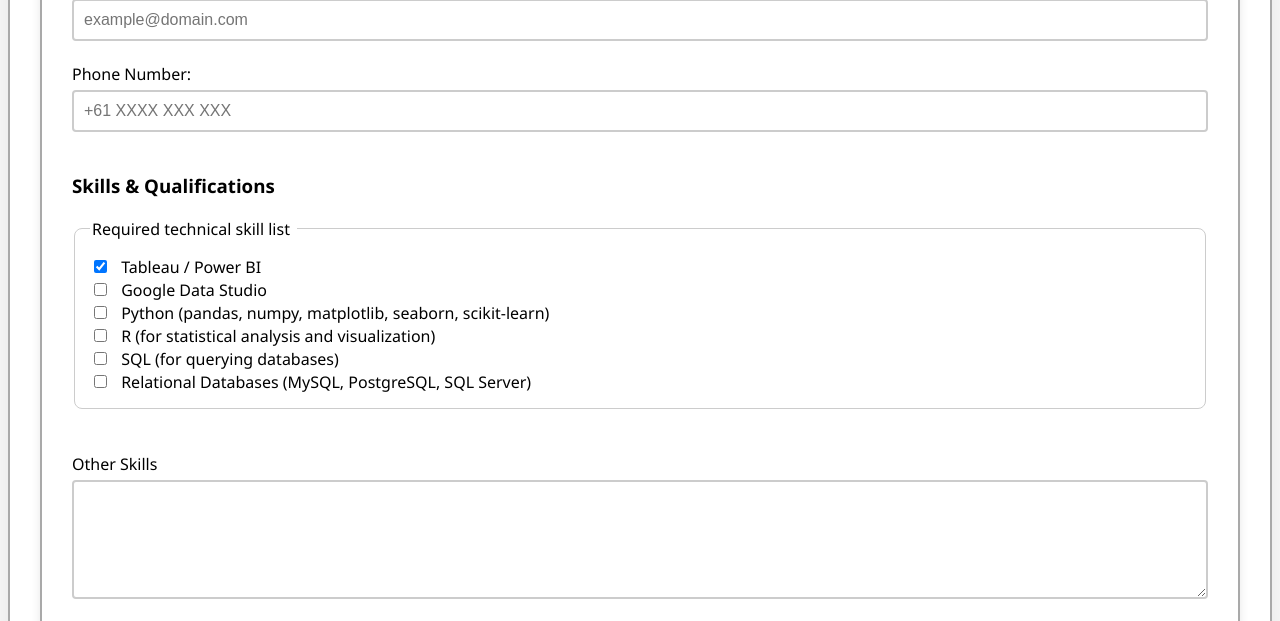
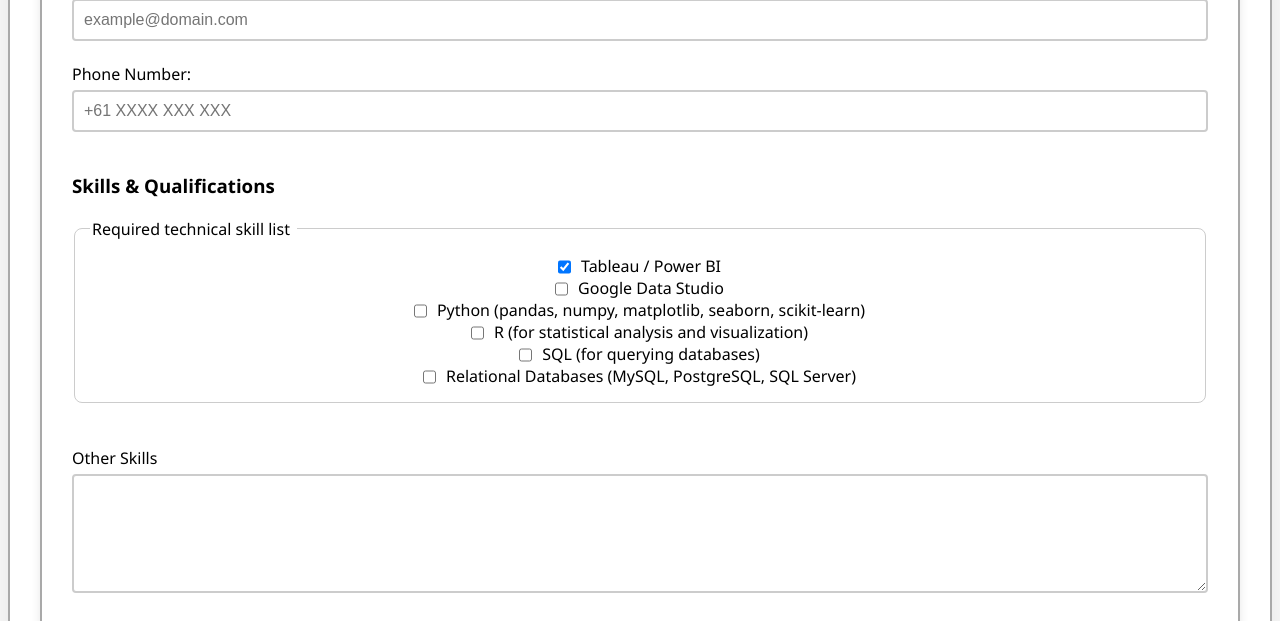
Before and after one commit to Janet1411/project1, a PHP site: page /Html/apply.html in a window 1280 px wide. Shown: the part 1692-2313 px from the top of the page. Run offline with PHP 8.4, Linux system fonts and the light colour scheme.

Commit message:
edit to apply.html - 1 -> add div and class for css edit to apply.css - 0 -> flex: make the checkbox centered

```diff
--- a/Html/apply.html
+++ b/Html/apply.html
@@ -111,24 +111,35 @@
               <legend class= "required"> Required technical skill list </legend>
 
               <!-- use flexbox for checkboxes -->
-
+              <div class="flex-Check">
                 <input type="checkbox" id="tableau" name="skill" value="Tableau / Power BI" checked required>
                 <label class="flex-item" for="tableau"> Tableau / Power BI  </label><br>
+              </div>
 
+              <div class="flex-Check">
                 <input type="checkbox" id="data_studio" name="skill" value="Google Data Studio">
                 <label  class="flex-item" for="data_studio"> Google Data Studio </label><br>
+              </div>
 
+              <div class="flex-Check">
                 <input type="checkbox" id="python" name="skill" value="Python (pandas, numpy, matplotlib, seaborn, scikit-learn)">
                 <label  class="flex-item" for ="python"> Python (pandas, numpy, matplotlib, seaborn, scikit-learn) </label><br>
+              </div>
 
+              <div class="flex-Check">
                 <input type="checkbox" id="R" name="Skill" value="R">
                 <label class="flex-item" for="R"> R (for statistical analysis and visualization) </label><br>
+              </div>
 
+              <div class="flex-Check">
                 <input  type="checkbox" id="sql" name="skill" value="SQL">
                 <label class="flex-item" for="sql"> SQL  (for querying databases) </label><br>
+              </div>
 
+              <div class="flex-Check">
                 <input type="checkbox" id="rel_dbms" name="skill" value="Relational Databases">
                 <label class="flex-item" for="rel_dbms"> Relational Databases (MySQL, PostgreSQL, SQL Server) </label><br>
+              </div>
             </fieldset><br><br>
 
             <label for="other_skills"> Other Skills </label><br>
--- a/Styles/apply.css
+++ b/Styles/apply.css
@@ -106,3 +106,8 @@ button:hover {
   color: black;
   transform: scale(1.05);
 }
+
+.flex-Check {
+  display: flex;
+  justify-content: center;
+}
```
Lines whose indentation alone changed are shown as unchanged.
